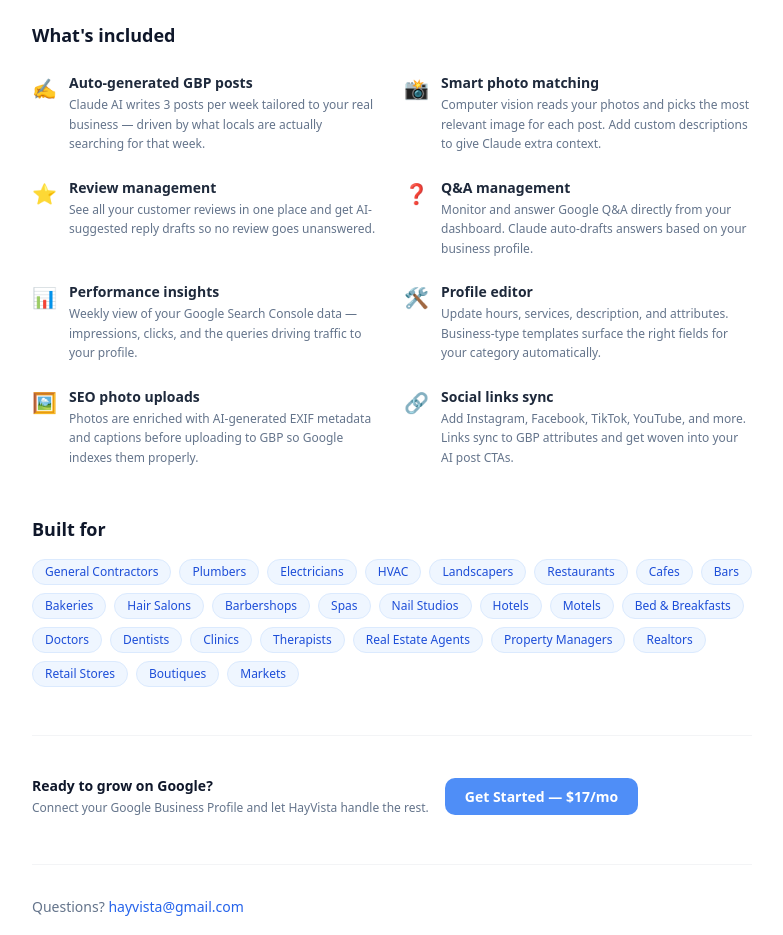
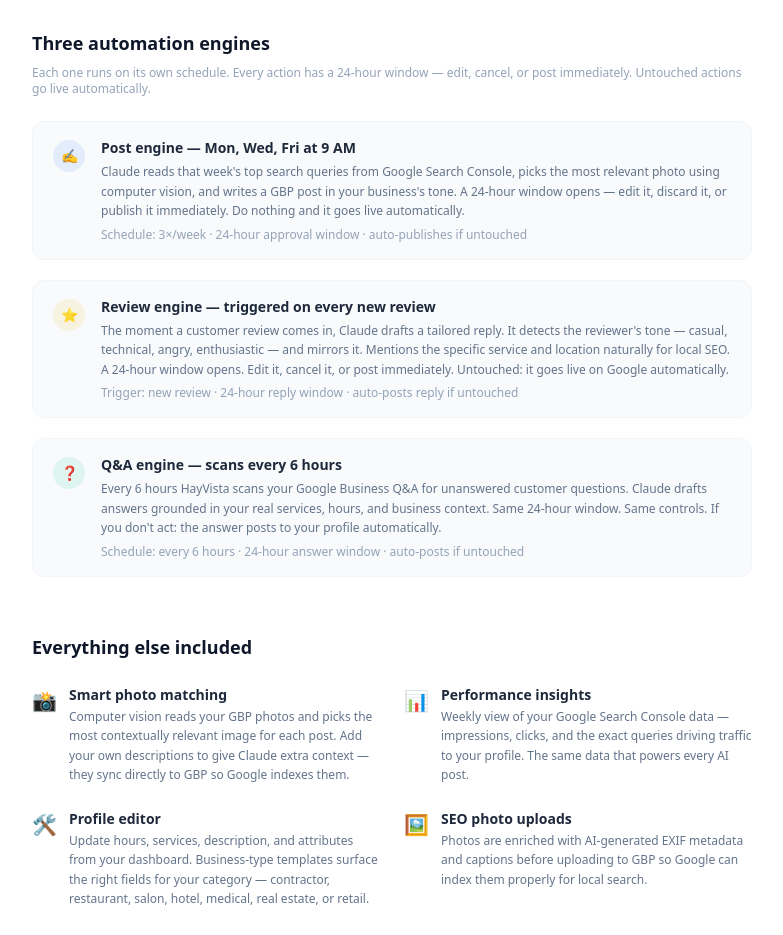
Before and after one commit to edgpac/ranky, a React (Vite) app: page /about in a window 1280 px wide. Shown: the part 560-1495 px from the top of the page, without its empty margins (248-1031 px from the left). Built offline with nearby package versions, Linux system fonts and the light colour scheme; no server answers.

Commit message:
docs: rewrite About page with three automation engines + update CLAUDE.md

```diff
--- a/src/pages/AboutPage.tsx
+++ b/src/pages/AboutPage.tsx
@@ -7,21 +7,49 @@ export default function AboutPage() {
 
         {/* Header */}
         <h1 className="text-3xl font-bold text-slate-900 mb-2">About HayVista</h1>
-        <p className="text-sm text-slate-500 mb-10">AI-powered Google Business Profile management for local businesses</p>
+        <p className="text-sm text-slate-500 mb-10">Your Google Business Profile — fully automated, always in your control</p>
 
         {/* Hero blurb */}
-        <section className="mb-12">
+        <section className="mb-14">
           <p className="text-slate-700 leading-relaxed text-sm mb-4">
-            HayVista is an AI-powered Google Business Profile manager built for local businesses that want to show up in search without hiring a marketing team. Once connected, HayVista reads your real GBP data — your photos, services, business hours, and the search queries locals are actually typing into Google — and automatically publishes up to three tailored posts per week written by Claude AI. Every post is matched to your most relevant photo using computer vision, grounded in live search data from Google Search Console, and written in your business's tone. Whether you're a contractor, restaurant, salon, real estate agent, or hotel, HayVista recognizes your business type and surfaces the right fields, hours, and service options automatically.
+            HayVista is not a tool that asks you to do things. It's a system that does them for you — and asks your permission before anything goes live on Google. Connect your Google Business Profile once, and three automation engines run in parallel: one publishes posts grounded in real search data, one drafts and posts replies to every customer review, and one answers every Q&amp;A question on your profile. Every action is written by Claude AI, tailored to your actual business, and held in a 24-hour review window before going live. Edit it, skip it, or do nothing — it handles itself.
           </p>
           <p className="text-slate-700 leading-relaxed text-sm">
-            Beyond posts, HayVista gives you a full control panel for your Google presence: manage and respond to reviews, answer customer Q&amp;A, upload SEO-optimized photos with AI-generated EXIF metadata, add custom photo descriptions that sync directly to GBP so Google indexes them, track weekly performance insights, and keep your services, social links, and profile details up to date — all from one dashboard, all for $17/month. No agency. No steep learning curve. Just a business profile that works for you while you focus on the work.
+            HayVista reads your real GBP data — your photos, services, business hours, and the search queries locals are actually typing into Google — and uses all of it as context for every piece of AI-generated content. Posts are matched to your most relevant photo using computer vision. Replies mirror the tone of the reviewer. Answers are grounded in your actual services. Whether you're a contractor, restaurant, salon, real estate agent, or hotel, HayVista recognizes your business type and surfaces the right fields automatically — all for $17/month. No agency. No steep learning curve. Just a business profile that runs while you focus on the work.
           </p>
         </section>
 
+        {/* Three engines */}
+        <section className="mb-14">
+          <h2 className="text-lg font-semibold text-slate-900 mb-2">Three automation engines</h2>
+          <p className="text-xs text-slate-400 mb-6">Each one runs on its own schedule. Every action has a 24-hour window — edit, cancel, or post immediately. Untouched actions go live automatically.</p>
+          <div className="flex flex-col gap-5">
+            {ENGINES.map((e) => (
+              <div
+                key={e.title}
+                className="rounded-xl border border-slate-100 bg-slate-50 px-5 py-4 flex gap-4"
+              >
+                <div className="flex-shrink-0 mt-0.5">
+                  <div
+                    className="w-8 h-8 rounded-full flex items-center justify-center text-sm"
+                    style={{ background: e.color }}
+                  >
+                    {e.icon}
+                  </div>
+                </div>
+                <div>
+                  <p className="text-sm font-semibold text-slate-800 mb-1">{e.title}</p>
+                  <p className="text-xs text-slate-500 leading-relaxed">{e.body}</p>
+                  <p className="text-xs text-slate-400 mt-1.5 font-medium">{e.schedule}</p>
+                </div>
+              </div>
+            ))}
+          </div>
+        </section>
+
         {/* Feature grid */}
-        <section className="mb-12">
-          <h2 className="text-lg font-semibold text-slate-900 mb-6">What's included</h2>
+        <section className="mb-14">
+          <h2 className="text-lg font-semibold text-slate-900 mb-6">Everything else included</h2>
           <div className="grid grid-cols-1 sm:grid-cols-2 gap-6">
             {FEATURES.map((f) => (
               <div key={f.title} className="flex gap-3">
@@ -36,7 +64,7 @@ export default function AboutPage() {
         </section>
 
         {/* Built for */}
-        <section className="mb-12">
+        <section className="mb-14">
           <h2 className="text-lg font-semibold text-slate-900 mb-4">Built for</h2>
           <div className="flex flex-wrap gap-2">
             {BUSINESS_TYPES.map((b) => (
@@ -53,8 +81,8 @@ export default function AboutPage() {
         {/* CTA */}
         <section className="border-t border-gray-100 pt-10 flex flex-col sm:flex-row items-start sm:items-center gap-4">
           <div>
-            <p className="text-sm font-semibold text-slate-900 mb-1">Ready to grow on Google?</p>
-            <p className="text-xs text-slate-500">Connect your Google Business Profile and let HayVista handle the rest.</p>
+            <p className="text-sm font-semibold text-slate-900 mb-1">Ready to put your Google profile on autopilot?</p>
+            <p className="text-xs text-slate-500">Connect once. HayVista handles posts, reviews, and Q&A — automatically.</p>
           </div>
           <a
             href="/signup"
@@ -77,46 +105,60 @@ export default function AboutPage() {
   );
 }
 
-const FEATURES = [
+const ENGINES = [
   {
     icon: '✍️',
-    title: 'Auto-generated GBP posts',
-    body: 'Claude AI writes 3 posts per week tailored to your real business — driven by what locals are actually searching for that week.',
+    color: 'rgba(79,142,247,0.12)',
+    title: 'Post engine — Mon, Wed, Fri at 9 AM',
+    schedule: 'Schedule: 3×/week · 24-hour approval window · auto-publishes if untouched',
+    body: 'Claude reads that week\'s top search queries from Google Search Console, picks the most relevant photo using computer vision, and writes a GBP post in your business\'s tone. A 24-hour window opens — edit it, discard it, or publish it immediately. Do nothing and it goes live automatically.',
   },
+  {
+    icon: '⭐',
+    color: 'rgba(251,191,36,0.12)',
+    title: 'Review engine — triggered on every new review',
+    schedule: 'Trigger: new review · 24-hour reply window · auto-posts reply if untouched',
+    body: 'The moment a customer review comes in, Claude drafts a tailored reply. It detects the reviewer\'s tone — casual, technical, angry, enthusiastic — and mirrors it. Mentions the specific service and location naturally for local SEO. A 24-hour window opens. Edit it, cancel it, or post immediately. Untouched: it goes live on Google automatically.',
+  },
+  {
+    icon: '❓',
+    color: 'rgba(52,211,153,0.12)',
+    title: 'Q&A engine — scans every 6 hours',
+    schedule: 'Schedule: every 6 hours · 24-hour answer window · auto-posts if untouched',
+    body: 'Every 6 hours HayVista scans your Google Business Q&A for unanswered customer questions. Claude drafts answers grounded in your real services, hours, and business context. Same 24-hour window. Same controls. If you don\'t act: the answer posts to your profile automatically.',
+  },
+];
+
+const FEATURES = [
   {
     icon: '📸',
     title: 'Smart photo matching',
-    body: 'Computer vision reads your photos and picks the most relevant image for each post. Add custom descriptions to give Claude extra context.',
-  },
-  {
-    icon: '⭐',
-    title: 'Review management',
-    body: 'See all your customer reviews in one place and get AI-suggested reply drafts so no review goes unanswered.',
-  },
-  {
-    icon: '❓',
-    title: 'Q&A management',
-    body: 'Monitor and answer Google Q&A directly from your dashboard. Claude auto-drafts answers based on your business profile.',
+    body: 'Computer vision reads your GBP photos and picks the most contextually relevant image for each post. Add your own descriptions to give Claude extra context — they sync directly to GBP so Google indexes them.',
   },
   {
     icon: '📊',
     title: 'Performance insights',
-    body: 'Weekly view of your Google Search Console data — impressions, clicks, and the queries driving traffic to your profile.',
+    body: 'Weekly view of your Google Search Console data — impressions, clicks, and the exact queries driving traffic to your profile. The same data that powers every AI post.',
   },
   {
     icon: '🛠️',
     title: 'Profile editor',
-    body: 'Update hours, services, description, and attributes. Business-type templates surface the right fields for your category automatically.',
+    body: 'Update hours, services, description, and attributes from your dashboard. Business-type templates surface the right fields for your category — contractor, restaurant, salon, hotel, medical, real estate, or retail.',
   },
   {
     icon: '🖼️',
     title: 'SEO photo uploads',
-    body: 'Photos are enriched with AI-generated EXIF metadata and captions before uploading to GBP so Google indexes them properly.',
+    body: 'Photos are enriched with AI-generated EXIF metadata and captions before uploading to GBP so Google can index them properly for local search.',
   },
   {
     icon: '🔗',
     title: 'Social links sync',
-    body: 'Add Instagram, Facebook, TikTok, YouTube, and more. Links sync to GBP attributes and get woven into your AI post CTAs.',
+    body: 'Add Instagram, Facebook, TikTok, YouTube, LinkedIn, and more. Links sync to GBP URL attributes and get woven into your AI post CTAs — only the platforms you\'ve actually added.',
+  },
+  {
+    icon: '📧',
+    title: 'Weekly digest email',
+    body: 'A weekly summary of your GBP performance, new reviews, and upcoming scheduled posts — delivered to your inbox every Monday.',
   },
 ];
 
```
Also changed, not shown: 1 other file (tests, documents, lock files or other folders).
